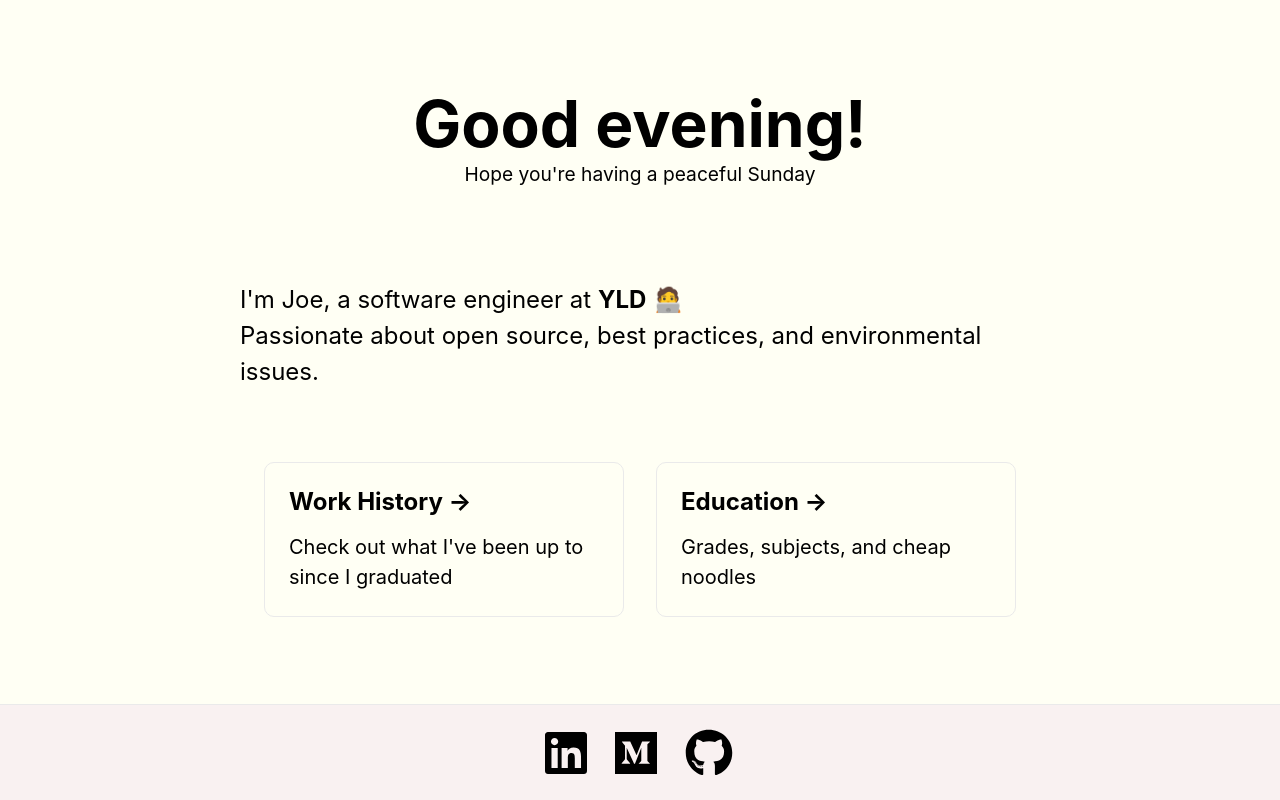
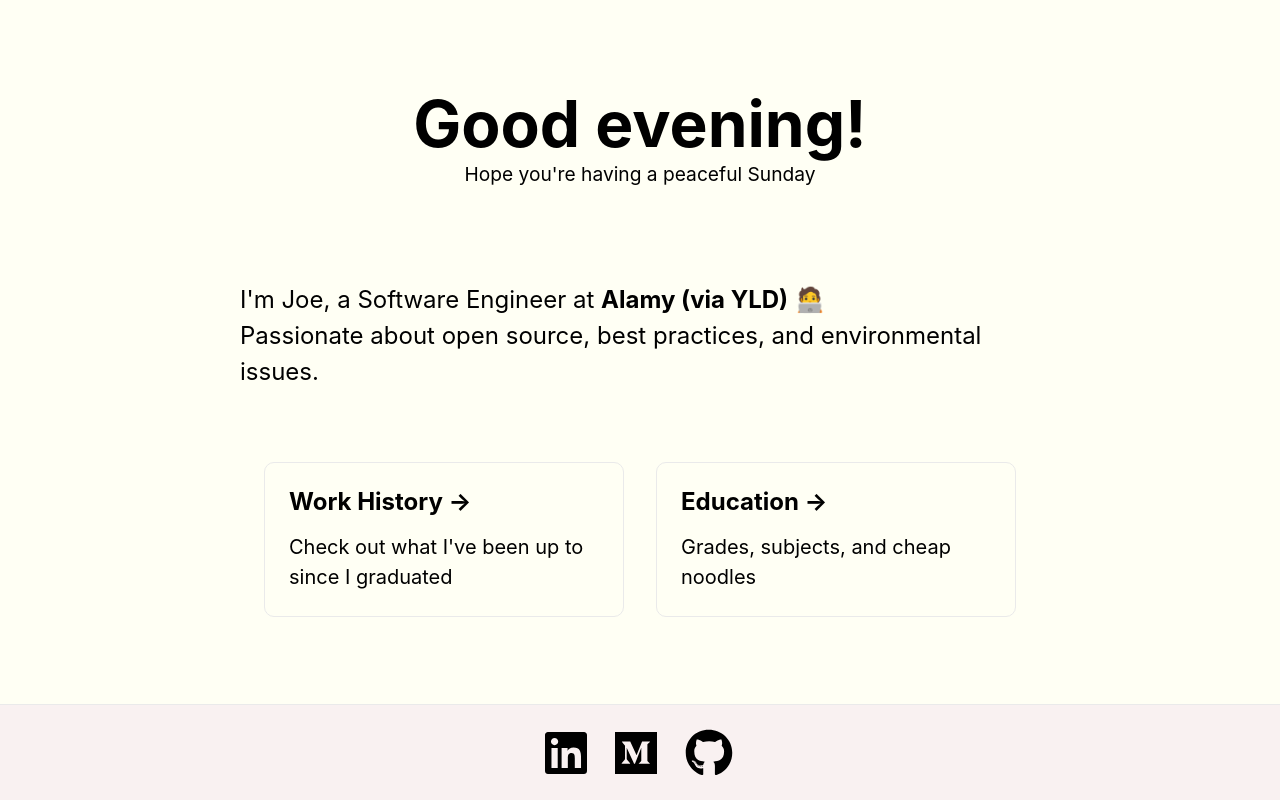
Before and after one commit to JoeScho/website, a Next.js app: page / in a window 1280 px wide. Built offline with nearby package versions, Linux system fonts and the light colour scheme.

Commit message:
fetch company and role programmatically bc why not

```diff
--- a/pages/_app.js
+++ b/pages/_app.js
@@ -1,4 +1,5 @@
 import '../styles/global.css';
+import React from 'react';
 import { faGithub, faLinkedin, faMedium } from '@fortawesome/free-brands-svg-icons';
 import { FontAwesomeIcon } from '@fortawesome/react-fontawesome';
 
--- a/pages/education.js
+++ b/pages/education.js
@@ -1,3 +1,4 @@
+import React from 'react';
 import Head from 'next/head';
 import educationHistory from '../data/education';
 
--- a/pages/index.js
+++ b/pages/index.js
@@ -1,9 +1,12 @@
 import React from 'react';
 import Head from 'next/head';
 import getGreetings from '../js/getGreetings';
+import workHistory from '../data/work';
 
 export default function Home() {
   const { header, subheader } = getGreetings();
+  const { company, title } = workHistory[0];
+
   return (
     <div className="container">
       <Head>
@@ -22,7 +25,7 @@ export default function Home() {
         </p>
 
         <p className="intro">
-          I'm Joe, a software engineer at <strong><a className="plainlink" href="https://www.yld.io/" target="_blank" >YLD</a></strong> 🧑‍💻
+          I'm Joe, a {title} at <strong>{company}</strong> 🧑‍💻
           <br/>Passionate about open source, best practices, and environmental issues.
         </p>
 
--- a/pages/work.js
+++ b/pages/work.js
@@ -1,3 +1,4 @@
+import React from 'react';
 import Head from 'next/head';
 import workHistory from '../data/work';
 
```
